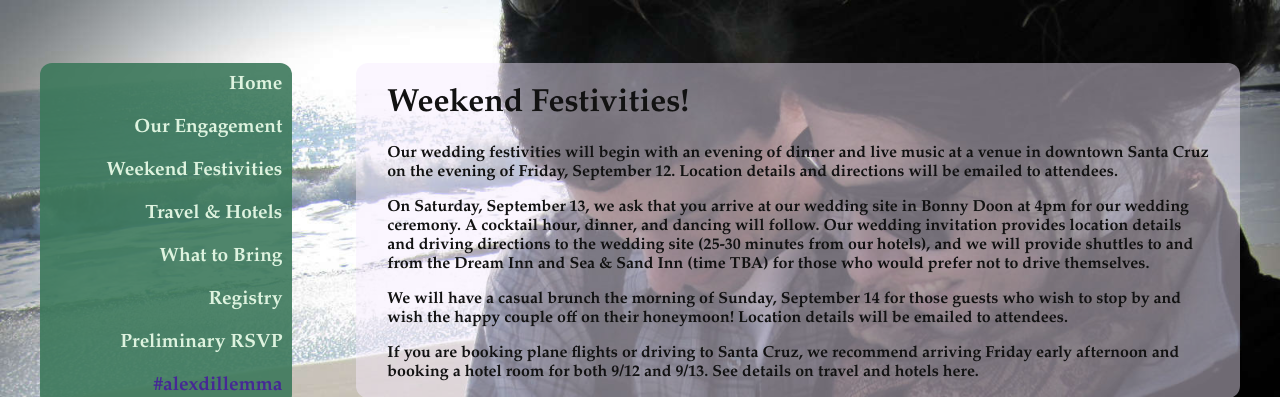
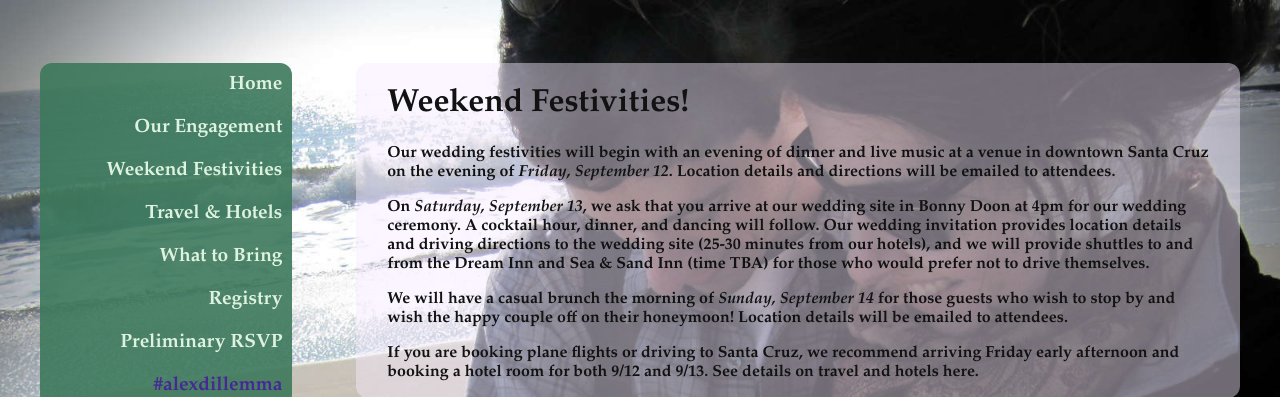
Before and after one commit to adgaudio/wedding, a Jekyll site: the page built from festivities.md, in a window 1280 px wide. Shown: the top 397 px of the page. Built offline with Jekyll 4.4.1, drawn with Linux system fonts in a browser that asks for light colours; Markdown is read by kramdown in place of the engine named in the settings.

```diff
--- a/festivities.md
+++ b/festivities.md
@@ -7,10 +7,10 @@ site_classes: gray_background
 Weekend Festivities!
 ====================
 
-Our wedding festivities will begin with an evening of dinner and live music at a venue in downtown Santa Cruz on the evening of Friday, September 12. Location details and directions will be emailed to attendees.
+Our wedding festivities will begin with an evening of dinner and live music at a venue in downtown Santa Cruz on the evening of *Friday, September 12*. Location details and directions will be emailed to attendees.
 
-On Saturday, September 13, we ask that you arrive at our wedding site in Bonny Doon at 4pm for our wedding ceremony. A cocktail hour, dinner, and dancing will follow. Our wedding invitation provides location details and driving directions to the wedding site (25-30 minutes from our hotels), and we will provide shuttles to and from the Dream Inn and Sea & Sand Inn (time TBA) for those who would prefer not to drive themselves.
+On *Saturday, September 13*, we ask that you arrive at our wedding site in Bonny Doon at 4pm for our wedding ceremony. A cocktail hour, dinner, and dancing will follow. Our wedding invitation provides location details and driving directions to the wedding site (25-30 minutes from our hotels), and we will provide shuttles to and from the Dream Inn and Sea & Sand Inn (time TBA) for those who would prefer not to drive themselves.
 
-We will have a casual brunch the morning of Sunday, September 14 for those guests who wish to stop by and wish the happy couple off on their honeymoon! Location details will be emailed to attendees.
+We will have a casual brunch the morning of *Sunday, September 14* for those guests who wish to stop by and wish the happy couple off on their honeymoon! Location details will be emailed to attendees.
 
 If you are booking plane flights or driving to Santa Cruz, we recommend arriving Friday early afternoon and booking a hotel room for both 9/12 and 9/13.  See details on travel and hotels here.
```
